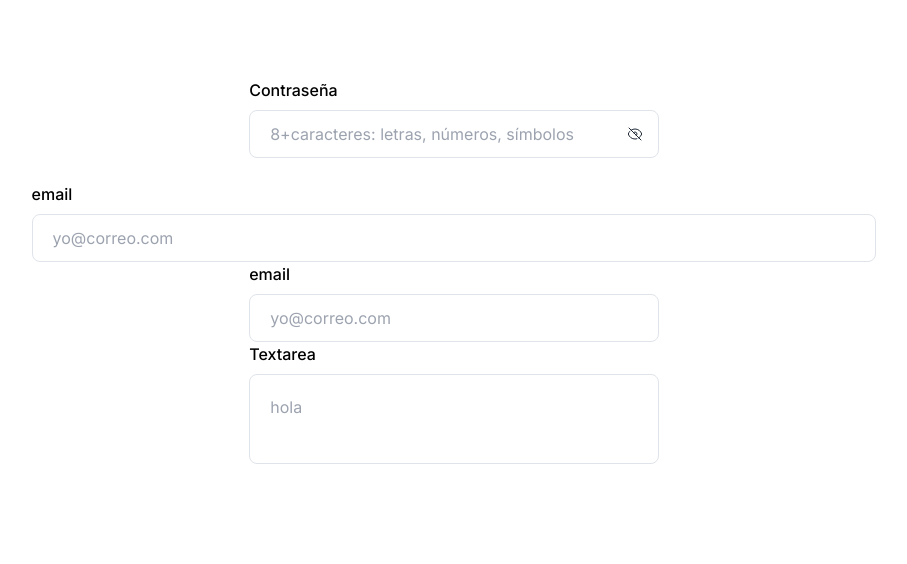
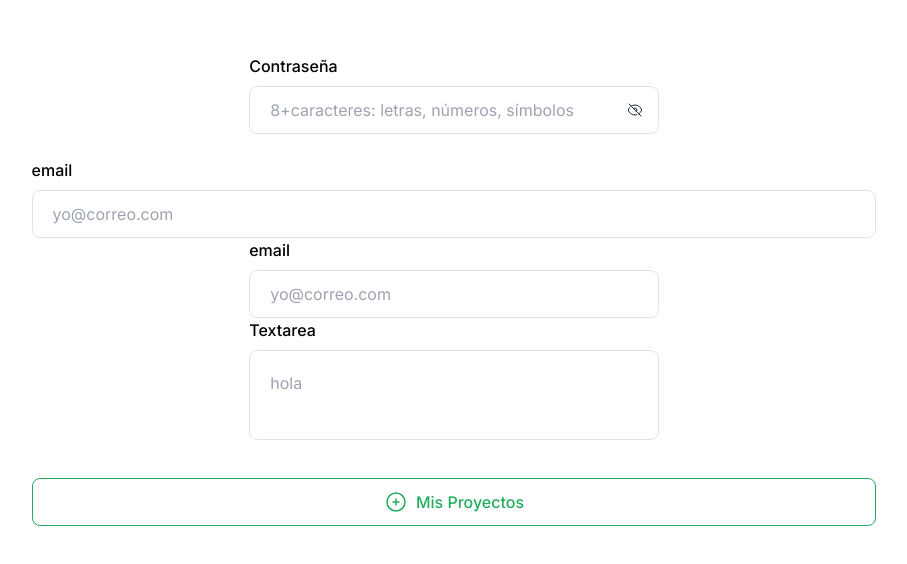
Before and after one commit to marcopdonoso/impromec-calculador, a Next.js app: page / in a window 1280 px wide. Shown: the part 122-686 px from the top of the page, without its empty margins (186-1093 px from the left). Built offline with nearby package versions, Linux system fonts and the light colour scheme.

Commit message:
mejora manejo de iconos en Button

```diff
--- a/src/app/page.tsx
+++ b/src/app/page.tsx
@@ -1,13 +1,10 @@
 'use client'
+import Button from '@/components/Button'
 import Input from '@/components/Input'
 import Textarea from '@/components/Textarea'
+import { PlusCircleIcon } from '@heroicons/react/24/outline'
 
 export default function Home() {
-  const Icon = () => (
-    <div className="flex h-4 w-4 items-center justify-center text-gray-text">
-      +
-    </div>
-  )
   return (
     <div className="flex h-screen flex-col items-center justify-center">
       <br />
@@ -20,6 +17,9 @@ export default function Home() {
       <Input variant="large" label="email" placeholder="yo@correo.com" />
       <Input label="email" placeholder="yo@correo.com" />
       <Textarea label="Textarea" placeholder="hola" />
+      <Button variant="add" icon={<PlusCircleIcon />}>
+        Mis Proyectos
+      </Button>
     </div>
   )
 }
--- a/src/components/Button.tsx
+++ b/src/components/Button.tsx
@@ -99,7 +99,7 @@ export default function Button({
       <div
         className={`flex items-center ${variant === 'icon_right' || variant === 'icon_right_small' ? 'flex-row-reverse justify-between gap-4' : 'justify-center gap-2'}`}
       >
-        {icon}
+        {icon && <div className="w-5 sm:w-6">{icon}</div>}
         {children}
       </div>
     </button>
```
